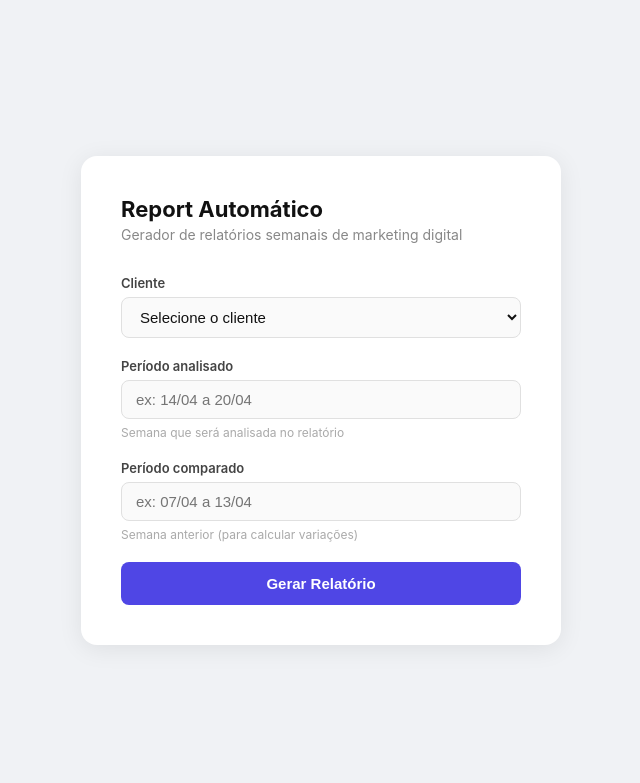
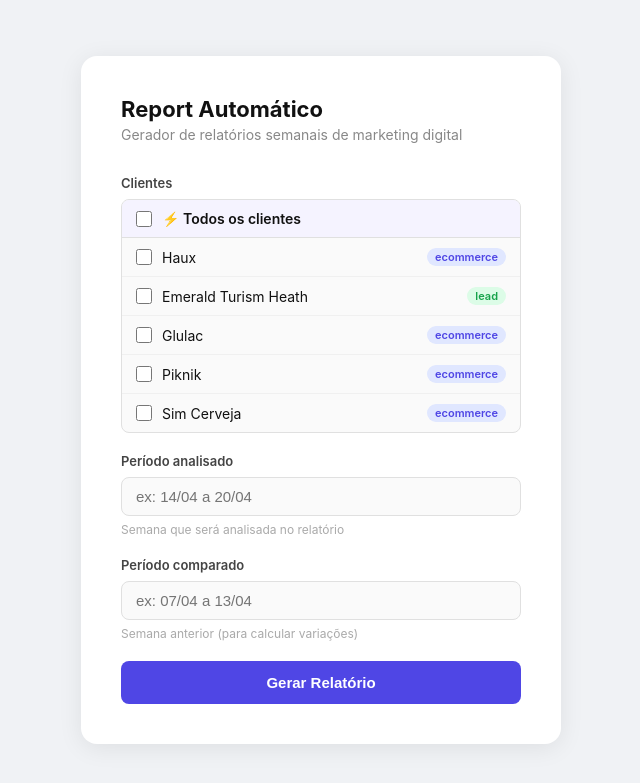
Before and after one commit to gabrieltaufner-source/report-automatico, a Flask app: page / in a window 1280 px wide. Shown: the top 783 px of the page, without its empty margins (319-959 px from the left). Run offline with Flask 3, Linux system fonts and the light colour scheme.

Commit message:
Substitui dropdown por checkboxes com seleção múltipla de clientes
Co-Authored-By: Claude Sonnet 4.6 <noreply@anthropic.com>

```diff
--- a/app.py
+++ b/app.py
@@ -51,54 +51,53 @@ def index():
 
 @app.route("/gerar", methods=["POST"])
 def gerar():
-    client_key = request.form.get("cliente")
+    clientes = request.form.getlist("clientes")
     periodo = request.form.get("periodo", "").strip()
     periodo_comp = request.form.get("periodo_comp", "").strip()
 
-    if not client_key or not periodo or not periodo_comp:
+    if not clientes or not periodo or not periodo_comp:
         return jsonify({"erro": "Preencha todos os campos."}), 400
 
-    # ── Todos os clientes → ZIP ───────────────────────────────────
-    if client_key == "todos":
-        zip_buf = io.BytesIO()
-        erros = []
-
-        with zipfile.ZipFile(zip_buf, "w", zipfile.ZIP_DEFLATED) as zf:
-            for key in CONFIG:
-                try:
-                    filename, buf = _gerar_um(key, periodo, periodo_comp)
-                    zf.writestr(filename, buf.read())
-                except Exception as e:
-                    erros.append(f"{key}: {e}")
-
-        if erros and zip_buf.tell() == 0:
-            return jsonify({"erro": "Nenhum relatório gerado.\n" + "\n".join(erros)}), 500
-
-        zip_buf.seek(0)
-        periodo_fmt = periodo.replace("/", "-").replace(" ", "")
-        zip_name = f"Reports_{periodo_fmt}.zip"
-
+    # ── Cliente único → PPTX ─────────────────────────────────────
+    if len(clientes) == 1:
+        key = clientes[0]
+        if key not in CONFIG:
+            return jsonify({"erro": "Cliente não encontrado."}), 400
+        try:
+            filename, buf = _gerar_um(key, periodo, periodo_comp)
+        except Exception as e:
+            return jsonify({"erro": f"Erro ao gerar relatório: {e}"}), 500
         return send_file(
-            zip_buf,
+            buf,
             as_attachment=True,
-            download_name=zip_name,
-            mimetype="application/zip",
+            download_name=filename,
+            mimetype="application/vnd.openxmlformats-officedocument.presentationml.presentation",
         )
 
-    # ── Cliente único → PPTX ─────────────────────────────────────
-    if client_key not in CONFIG:
-        return jsonify({"erro": "Cliente não encontrado."}), 400
+    # ── Múltiplos clientes → ZIP ──────────────────────────────────
+    zip_buf = io.BytesIO()
+    erros = []
 
-    try:
-        filename, buf = _gerar_um(client_key, periodo, periodo_comp)
-    except Exception as e:
-        return jsonify({"erro": f"Erro ao gerar relatório: {e}"}), 500
+    with zipfile.ZipFile(zip_buf, "w", zipfile.ZIP_DEFLATED) as zf:
+        for key in clientes:
+            if key not in CONFIG:
+                continue
+            try:
+                filename, buf = _gerar_um(key, periodo, periodo_comp)
+                zf.writestr(filename, buf.read())
+            except Exception as e:
+                erros.append(f"{CONFIG[key]['nome']}: {e}")
 
+    if erros and zip_buf.tell() == 0:
+        return jsonify({"erro": "Nenhum relatório gerado.\n" + "\n".join(erros)}), 500
+
+    zip_buf.seek(0)
+    periodo_fmt = periodo.replace("/", "-").replace(" ", "")
     return send_file(
-        buf,
+        zip_buf,
         as_attachment=True,
-        download_name=filename,
-        mimetype="application/vnd.openxmlformats-officedocument.presentationml.presentation",
+        download_name=f"Reports_{periodo_fmt}.zip",
+        mimetype="application/zip",
     )
 
 
--- a/templates/index.html
+++ b/templates/index.html
@@ -26,28 +26,18 @@
       max-width: 480px;
     }
 
-    h1 {
-      font-size: 22px;
-      font-weight: 700;
-      color: #111;
-      margin-bottom: 4px;
-    }
+    h1 { font-size: 22px; font-weight: 700; color: #111; margin-bottom: 4px; }
+    .subtitle { font-size: 14px; color: #888; margin-bottom: 32px; }
 
-    .subtitle {
-      font-size: 14px;
-      color: #888;
-      margin-bottom: 32px;
-    }
-
-    label {
+    .field-label {
       display: block;
       font-size: 13px;
       font-weight: 600;
       color: #444;
-      margin-bottom: 6px;
+      margin-bottom: 8px;
     }
 
-    select, input {
+    input[type="text"] {
       width: 100%;
       padding: 10px 14px;
       border: 1.5px solid #e0e0e0;
@@ -60,10 +50,57 @@
       margin-bottom: 20px;
     }
 
-    select:focus, input:focus {
-      border-color: #4f46e5;
-      background: #fff;
+    input[type="text"]:focus { border-color: #4f46e5; background: #fff; }
+
+    /* Checkbox list */
+    .client-list {
+      border: 1.5px solid #e0e0e0;
+      border-radius: 8px;
+      background: #fafafa;
+      margin-bottom: 20px;
+      overflow: hidden;
     }
+
+    .client-item {
+      display: flex;
+      align-items: center;
+      gap: 10px;
+      padding: 10px 14px;
+      cursor: pointer;
+      transition: background 0.15s;
+      border-bottom: 1px solid #f0f0f0;
+      user-select: none;
+    }
+
+    .client-item:last-child { border-bottom: none; }
+    .client-item:hover { background: #f5f3ff; }
+
+    .client-item.todos {
+      font-weight: 600;
+      color: #4f46e5;
+      background: #f5f3ff;
+      border-bottom: 1.5px solid #e0e0e0;
+    }
+
+    .client-item input[type="checkbox"] {
+      width: 16px;
+      height: 16px;
+      accent-color: #4f46e5;
+      cursor: pointer;
+      flex-shrink: 0;
+    }
+
+    .client-name { font-size: 14px; color: #111; }
+    .client-tipo {
+      margin-left: auto;
+      font-size: 11px;
+      font-weight: 600;
+      padding: 2px 8px;
+      border-radius: 99px;
+      background: #e0e7ff;
+      color: #4f46e5;
+    }
+    .client-tipo.lead { background: #dcfce7; color: #16a34a; }
 
     button {
       width: 100%;
@@ -81,6 +118,8 @@
     button:hover { background: #4338ca; }
     button:disabled { background: #a5b4fc; cursor: not-allowed; }
 
+    .hint { font-size: 12px; color: #aaa; margin-top: -14px; margin-bottom: 20px; }
+
     .erro {
       margin-top: 16px;
       padding: 12px 16px;
@@ -91,13 +130,6 @@
       font-size: 14px;
       display: none;
     }
-
-    .hint {
-      font-size: 12px;
-      color: #aaa;
-      margin-top: -14px;
-      margin-bottom: 20px;
-    }
   </style>
 </head>
 <body>
@@ -106,20 +138,26 @@
     <p class="subtitle">Gerador de relatórios semanais de marketing digital</p>
 
     <form id="form">
-      <label for="cliente">Cliente</label>
-      <select id="cliente" name="cliente" required>
-        <option value="" disabled selected>Selecione o cliente</option>
-        <option value="todos">⚡ Todos os clientes</option>
+      <span class="field-label">Clientes</span>
+      <div class="client-list">
+        <label class="client-item todos">
+          <input type="checkbox" id="chk-todos" />
+          <span class="client-name">⚡ Todos os clientes</span>
+        </label>
         {% for c in clients %}
-        <option value="{{ c.key }}">{{ c.nome }}</option>
+        <label class="client-item">
+          <input type="checkbox" name="clientes" value="{{ c.key }}" class="chk-client" />
+          <span class="client-name">{{ c.nome }}</span>
+          <span class="client-tipo {% if c.tipo == 'lead' %}lead{% endif %}">{{ c.tipo }}</span>
+        </label>
         {% endfor %}
-      </select>
+      </div>
 
-      <label for="periodo">Período analisado</label>
+      <label class="field-label" for="periodo">Período analisado</label>
       <input id="periodo" name="periodo" type="text" placeholder="ex: 14/04 a 20/04" required />
       <p class="hint">Semana que será analisada no relatório</p>
 
-      <label for="periodo_comp">Período comparado</label>
+      <label class="field-label" for="periodo_comp">Período comparado</label>
       <input id="periodo_comp" name="periodo_comp" type="text" placeholder="ex: 07/04 a 13/04" required />
       <p class="hint">Semana anterior (para calcular variações)</p>
 
@@ -129,15 +167,38 @@
   </div>
 
   <script>
+    // Todos → marca/desmarca todos
+    const chkTodos = document.getElementById("chk-todos");
+    const chkClients = document.querySelectorAll(".chk-client");
+
+    chkTodos.addEventListener("change", () => {
+      chkClients.forEach(c => c.checked = chkTodos.checked);
+    });
+
+    chkClients.forEach(c => c.addEventListener("change", () => {
+      chkTodos.checked = [...chkClients].every(c => c.checked);
+    }));
+
     document.getElementById("form").addEventListener("submit", async function(e) {
       e.preventDefault();
       const btn = document.getElementById("btn");
       const erro = document.getElementById("erro");
       erro.style.display = "none";
+
+      const selecionados = [...chkClients].filter(c => c.checked).map(c => c.value);
+      if (selecionados.length === 0) {
+        erro.textContent = "Selecione ao menos um cliente.";
+        erro.style.display = "block";
+        return;
+      }
+
       btn.disabled = true;
       btn.textContent = "Gerando...";
 
       const formData = new FormData(this);
+      // Remove checkboxes antigos e re-adiciona só os selecionados
+      formData.delete("clientes");
+      selecionados.forEach(v => formData.append("clientes", v));
 
       try {
         const res = await fetch("/gerar", { method: "POST", body: formData });
@@ -147,8 +208,8 @@
           const url = URL.createObjectURL(blob);
           const a = document.createElement("a");
           const cd = res.headers.get("Content-Disposition") || "";
-          const match = cd.match(/filename="?([^"]+)"?/);
-          a.download = match ? match[1] : "relatorio.pptx";
+          const match = cd.match(/filename[^;=\n]*=((['"]).*?\2|[^;\n]*)/);
+          a.download = match ? match[1].replace(/['"]/g, "") : "relatorio.zip";
           a.href = url;
           a.click();
           URL.revokeObjectURL(url);
```
